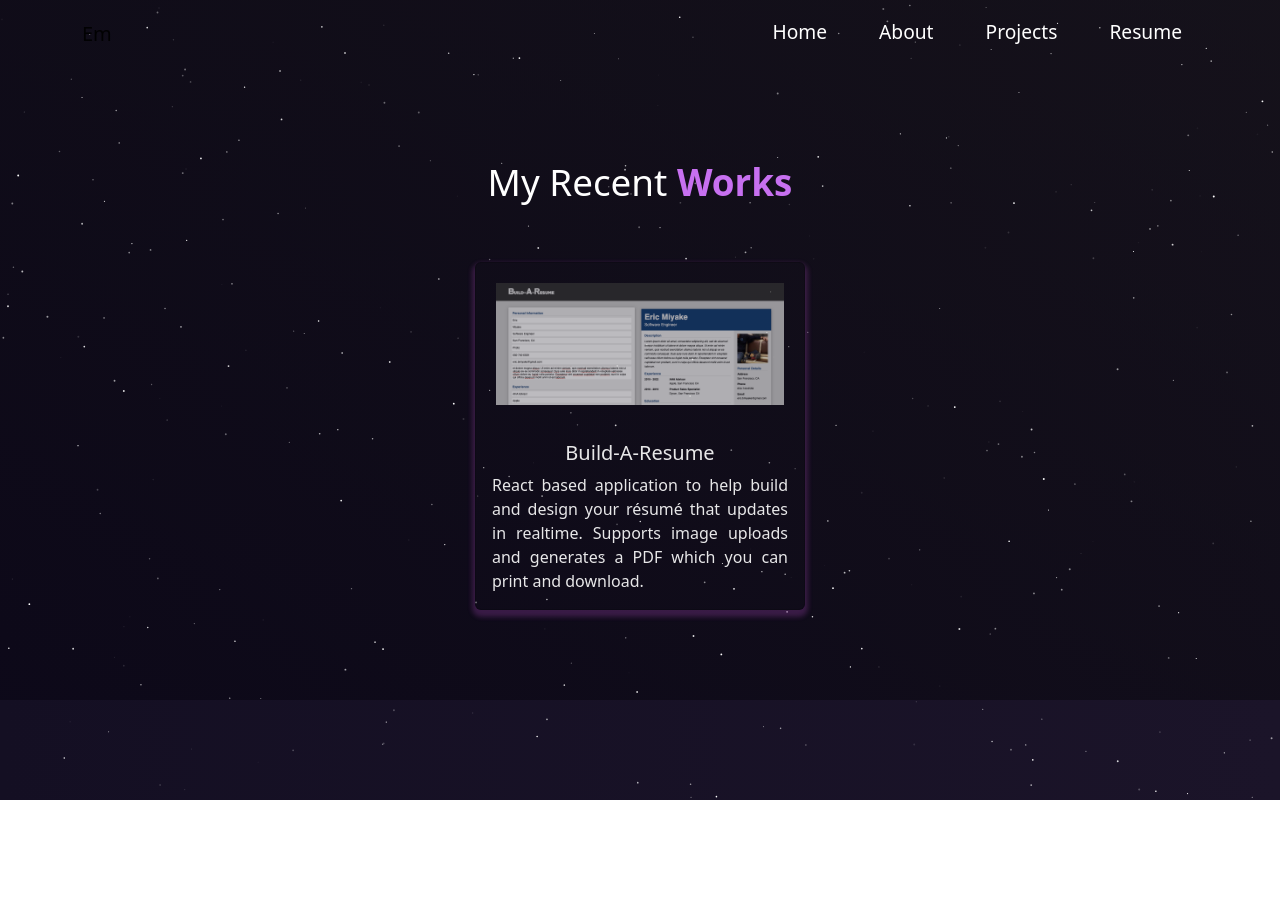
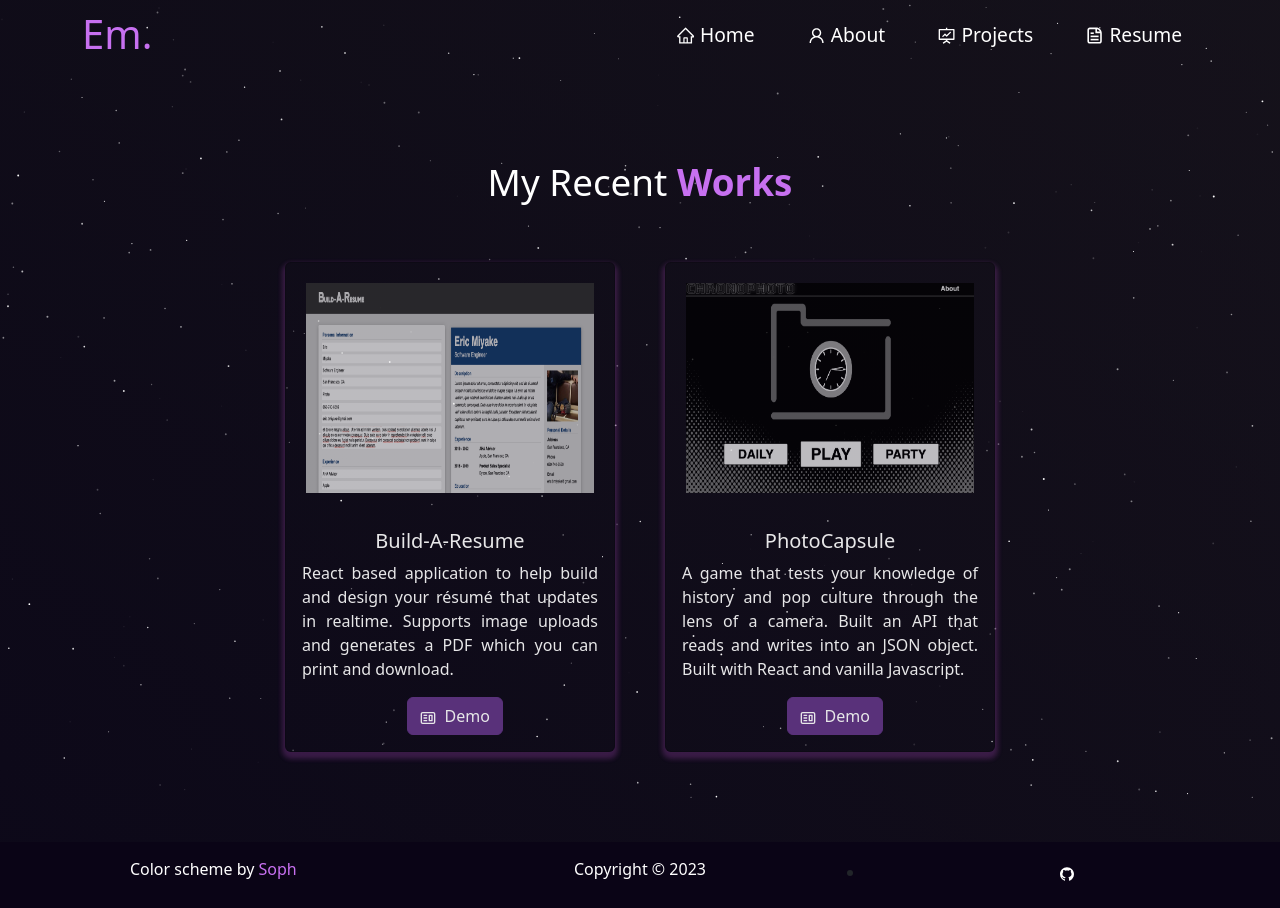
Before and after one commit to ArekBM/Portfolio, a React (Vite) app: page /project in a window 1280 px wide. Before the commit the page ends 800 px from the top, so only its background shows below. Built offline with nearby package versions, Linux system fonts and the light colour scheme.

Commit message:
added styling

```diff
--- a/src/App.jsx
+++ b/src/App.jsx
@@ -6,6 +6,7 @@ import About from './components/About';
 import Projects from './components/Projects';
 import Resume from './components/Resume';
 import Preloader from './components/Preloader';
+import Footer from './components/Footer'
 import './styles.css';
 import './App.css';
 import {
@@ -38,6 +39,7 @@ function App() {
           <Route path='/about' element={<About />} />
           <Route path='/resume' element={<Resume />} />
         </Routes>
+        <Footer />
       </div>
     </Router>
   )
--- a/src/components/AboutCard.jsx
+++ b/src/components/AboutCard.jsx
@@ -12,7 +12,7 @@ export default function AboutCard() {
                     </p>
                     <br />
                     <br />
-                    I also enjoy watching movies, hiking, chess and other various strategy games!
+                    I also enjoy watching movies, hiking, chess and puzzles!
                 </blockquote>
             </Card.Body>
         </Card>
--- /dev/null
+++ b/src/components/Footer.jsx
@@ -0,0 +1,37 @@
+import React from 'react';
+import { Container, Row, Col } from 'react-bootstrap';
+import {
+    AiFillGithub
+} from 'react-icons/ai';
+
+export default function Footer() {
+    let date = new Date()
+    let year = date.getFullYear();
+
+    return (
+        <Container fluid className='footer'>
+            <Row>
+                <Col md='4' className='footer-copyright'>
+                    <h3>Color scheme by <span className='purple'>Soph</span></h3>
+                </Col>
+                <Col md='4' className='footer-copyright'>
+                    <h3>Copyright © {year}</h3>
+                </Col>
+                <Col md='4' className='footer-body'>
+                    <ul className='footer-icons'>
+                        <li className='icon'>
+                            <a
+                                href='https://github.com/ArekBM'
+                                style={{ color: 'white' }}
+                                target='_blank'
+                                rel='noopener noreferrer'
+                            >
+                                <AiFillGithub />
+                            </a>
+                        </li>
+                    </ul>
+                </Col>
+            </Row>
+        </Container>
+    )
+}
--- a/src/components/Home.jsx
+++ b/src/components/Home.jsx
@@ -3,6 +3,7 @@ import { Container, Row, Col } from 'react-bootstrap';
 import Typing from './Typing';
 import Content from './Content';
 import ParticleEngine from './ParticleEngine';
+import insert from '../assets/insert.png';
 
 export default function Home() {
     return (
@@ -21,12 +22,19 @@ export default function Home() {
 
                             <h1 className='heading-name'>
                                 My name is
-                                <strong className='main-name'> Eric Miyake</strong>
+                                <strong className='main-name'> <span className='purple'>Eric Miyake</span></strong>
                             </h1>
 
                             <div style={{ padding: 50, textAlign: 'left' }}>
                                 <Typing />
                             </div>
+
+                            <Col md={5} style={{ paddingBottom: 20 }}>
+                                <img
+                                    src={insert}
+                                    style={{ maxHeight: '450px' }}
+                                />
+                            </Col>
                         </Col>
 
                     </Row>
--- a/src/components/Navbar.jsx
+++ b/src/components/Navbar.jsx
@@ -4,6 +4,13 @@ import Nav from 'react-bootstrap/Nav';
 import Container from 'react-bootstrap/Container';
 import Button from 'react-bootstrap/Button';
 import { Link } from 'react-router-dom';
+import { CgFileDocument } from 'react-icons/cg';
+import {
+    AiFillStar,
+    AiOutlineHome,
+    AiOutlineFundProjectionScreen,
+    AiOutlineUser
+} from 'react-icons/ai'
 
 
 export default function NavBar() {
@@ -28,7 +35,7 @@ export default function NavBar() {
         >
             <Container>
                 <Navbar.Brand href='/' className='d-flex'>
-                    Em
+                    <h1 className='purple'>Em.</h1>
                 </Navbar.Brand>
                 <Navbar.Toggle
                     aria-controls='responsive-navbar-nav'
@@ -44,6 +51,7 @@ export default function NavBar() {
                     <Nav className='ms-auto' defaultActiveKey='#home'>
                         <Nav.Item>
                             <Nav.Link as={Link} to='/' onClick={() => updateExpand(false)}>
+                                <AiOutlineHome style={{ marginBottom: '2px' }} /> {' '}
                                 Home
                             </Nav.Link>
                         </Nav.Item>
@@ -54,7 +62,7 @@ export default function NavBar() {
                                 to='/about'
                                 onClick={() => updateExpand(false)}
                             >
-                                About
+                                <AiOutlineUser style={{ marginBottom: '2px' }} /> About
                             </Nav.Link>
                         </Nav.Item>
 
@@ -64,6 +72,8 @@ export default function NavBar() {
                                 to='/project'
                                 onClick={() => updateExpand(false)}
                             >
+                                <AiOutlineFundProjectionScreen
+                                    style={{ marginBottom: '2px' }} /> {' '}
                                 Projects
                             </Nav.Link>
                         </Nav.Item>
@@ -74,6 +84,8 @@ export default function NavBar() {
                                 to='/resume'
                                 onClick={() => updateExpand(false)}
                             >
+                                <CgFileDocument
+                                    style={{ marginBottom: '2px' }} /> {' '}
                                 Resume
                             </Nav.Link>
                         </Nav.Item>
--- a/src/components/ParticleEngine.jsx
+++ b/src/components/ParticleEngine.jsx
@@ -60,6 +60,10 @@ const ParticleEngine = () => {
                         minimumValue: 0.5
                       },
                       value: 1
+                    },
+                    move: {
+                      direction: 'right',
+                      speed: 0.10,
                     }
                   }
             }}
--- a/src/components/ProjectCard.jsx
+++ b/src/components/ProjectCard.jsx
@@ -1,6 +1,7 @@
 import React from 'react';
 import Card from 'react-bootstrap/Card';
 import Button from 'react-bootstrap/Button';
+import { CgWebsite } from 'react-icons/cg';
 
 export default function ProjectCard(props) {
     return (
@@ -11,6 +12,15 @@ export default function ProjectCard(props) {
                 <Card.Text style={{ textAlign: 'justify' }}>
                     {props.description}
                 </Card.Text>
+                <Button
+                    variant='primary'
+                    href={props.demoLink}
+                    target='_blank'
+                    style={{ marginLeft: '10px' }}
+                >
+                    <CgWebsite /> &nbsp;
+                    {'Demo'}
+                </Button>
             </Card.Body>
         </Card>
     )
--- a/src/components/Projects.jsx
+++ b/src/components/Projects.jsx
@@ -1,8 +1,9 @@
 import React from 'react';
 import { Container, Row, Col } from 'react-bootstrap';
 import ProjectCard from './ProjectCard';
-import BuildA from '../Assets/BuildA.png';
+import BuildA from '../assets/BuildA.png';
 import ParticleEngine from './ParticleEngine';
+import PhotoCapsule from '../assets/PhotoCapsule.png';
 
 export default function Projects() {
     return(
@@ -20,6 +21,14 @@ export default function Projects() {
                             description='React based application to help build and design your résumé that updates in realtime. Supports image uploads and generates a PDF which you can print and download.'
                         />
                     </Col>
+                    <Col md={4} className='project-card'>
+                        <ProjectCard
+                            imgPath={PhotoCapsule}
+                            title='PhotoCapsule'
+                            description='A game that tests your knowledge of history and pop culture through the lens of a camera. Built an API that reads and writes into an JSON object. Built with React and vanilla Javascript.'
+                            demoLink='https://www.chronophoto.app/'
+                        />
+                    </Col>
                 </Row>
             </Container>
         </Container>
--- a/src/components/Typing.jsx
+++ b/src/components/Typing.jsx
@@ -7,8 +7,8 @@ export default function Typing() {
             options={{
                 strings: [
                     'Software Engineer',
-                    'Designer',
-                    'Animator'
+                    'Front End Developer',
+                    'Something Clever',
                 ],
                 autoStart: true,
                 loop: true,
--- a/src/styles.css
+++ b/src/styles.css
@@ -12,6 +12,7 @@ html {
     );
 
     --imp-text-color: #c770f0;
+
 }
 
 .purple {
@@ -249,6 +250,7 @@ html {
     padding: 20px !important;
     opacity: 0.8 !important;
     border-radius: 10px !important;
+    height: 250px !important;
 }
 
 .project-heading {
@@ -347,3 +349,59 @@ html {
     background-image: var(--section-background-color) !important;
     color: white;
 }
+
+.footer {
+    background-color: rgb(10, 4, 22);
+    bottom: 0 !important;
+    padding-top: 10px !important;
+    padding-bottom: 8px !important;
+}
+
+.footer-copyright {
+    text-align: center !important;
+}
+
+.footer-body {
+    z-index: 1;
+    text-align: center !important;
+}
+
+@media (max-width: 767px){
+    .footer-copyright {
+        text-align: center !important;
+    }
+
+    .footer-body {
+        text-align: center !important;
+    }
+}
+
+.footer h3 {
+    font-size: 1em;
+    color: white !important;
+    margin-top: 0.5em !important;
+    margin-bottom: 0.5em !important;
+}
+
+.footer-icons {
+    margin-top: 0.5em !important;
+    margin-bottom: 0.5 !important;
+    padding: 0 !important;
+}
+
+.btn-primary {
+    color: #fff !important;
+    background-color: #623686 !important;
+    border-color: #623686 !important;
+}
+
+.btn-primary:hover {
+    color: #fff;
+    background-color: #6d20c5d7 !important;
+    border-color: #6d20c5d7 !important;
+}
+
+.btn:focus {
+    outline: none !important;
+    box-shadow: none !important;
+}
```
Also changed, not shown: src/assets/PhotoCapsule.png (added), src/assets/insert.png (added).
